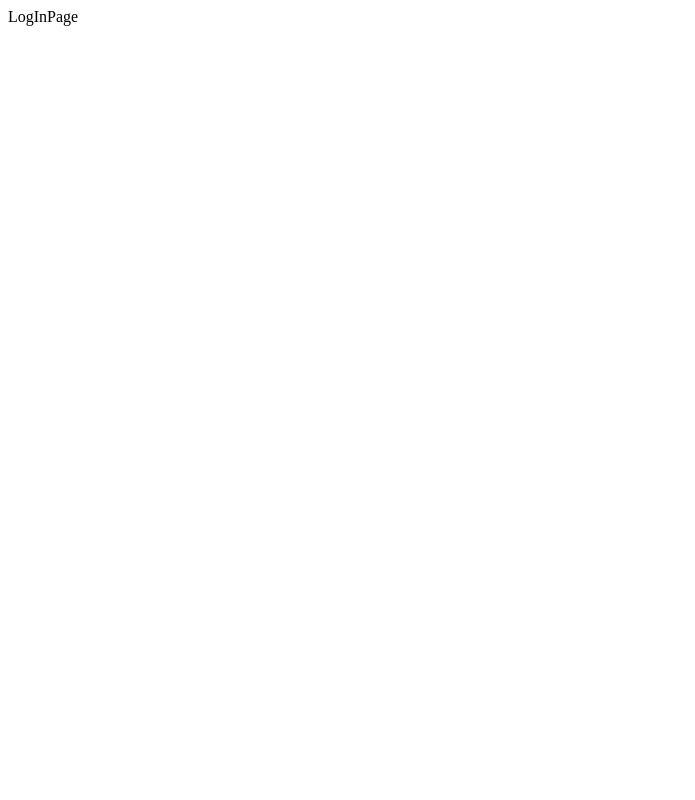
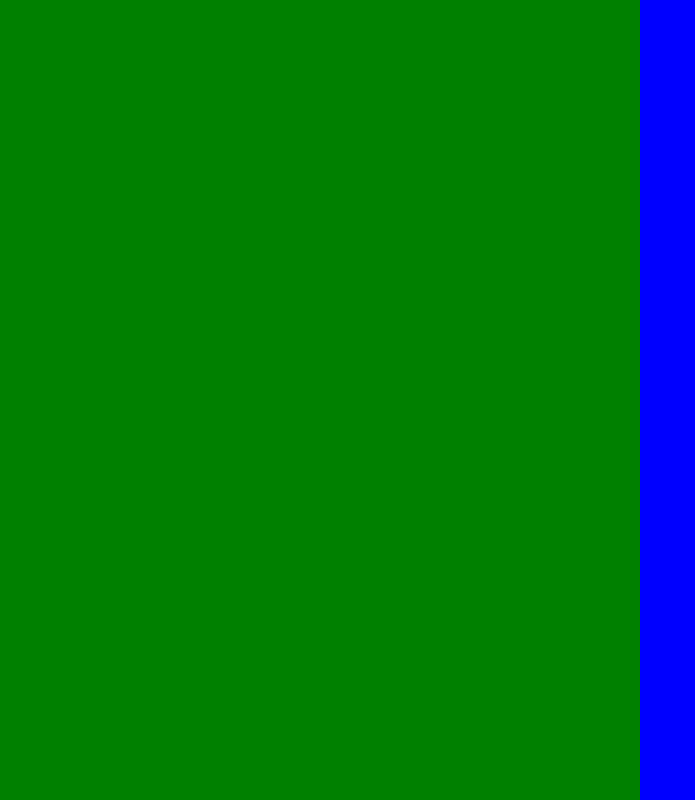
Before and after one commit to solebellsBEACH/Prog-Web-Front, a React (Create React App) app: page / in a window 1280 px wide. Shown: the whole page, without its empty margins (0-695 px from the left). Built offline with nearby package versions, Linux system fonts and the light colour scheme.

Commit message:
FOR DEPLOY

```diff
--- a/src/index.tsx
+++ b/src/index.tsx
@@ -1,10 +1,15 @@
 import React from "react";
 import ReactDOM from "react-dom";
+import { BrowserRouter } from "react-router-dom";
 import App from "./App";
+import { GlobalStyle } from "./styles/global";
 
 ReactDOM.render(
   <React.StrictMode>
+    {/* <BrowserRouter> */}
     <App />
+    <GlobalStyle />
+    {/* </BrowserRouter> */}
   </React.StrictMode>,
   document.getElementById("root")
 );
--- a/src/pages/Auth/Login/index.tsx
+++ b/src/pages/Auth/Login/index.tsx
@@ -1,6 +1,11 @@
 import React from "react";
-import { Container } from "./styles";
+import { Container, ContentLeft, ContentRight } from "./styles";
 
 export const Login = () => {
-  return <Container>LogInPage</Container>;
+  return (
+    <Container>
+      <ContentLeft></ContentLeft>
+      <ContentRight></ContentRight>
+    </Container>
+  );
 };
--- a/src/pages/Auth/Login/styles.ts
+++ b/src/pages/Auth/Login/styles.ts
@@ -1,3 +1,18 @@
 import styled from "styled-components";
 
-export const Container = styled.div``;
+export const Container = styled.div`
+  background: var(--Pink2);
+  height: 100%;
+  width: 100vw;
+`;
+
+export const ContentRight = styled.div`
+  width: 50vw;
+  height: 100vh;
+  background: blue;
+`;
+export const ContentLeft = styled.div`
+  width: 50vw;
+  background: green;
+  height: 100vh;
+`;
--- a/src/styles/global.ts
+++ b/src/styles/global.ts
@@ -2,11 +2,30 @@ import { createGlobalStyle } from "styled-components";
 
 export const GlobalStyle = createGlobalStyle`
     :root{
+        --Pink2	:#EE82EE;
+        --Pink3	:#DDA0DD;
+        --Pink1	:#FFB6C1;
+        --Purple	:#4B0082;
+        --Blue	:#8A2BE2;
+        --Blue1:	#191970;
+        --Blue2	:#483D8B;
+        --Success	:#00FF7F;
+        --Warning	:#FF0000;
+        --Attention	:#FFFF00;
+        --White	:#FFFFFF;
+        --Background	:#FFF5EE;
+        --Black	:#000000;
     }
     button{
         cursor: pointer;
     }
+    div{
+        display: flex;
+        flex-direction: row;
+    }
+
     *{
+        background: #FFF5EE;
         margin: 0;
         padding: 0;
         box-sizing: border-box;
```
